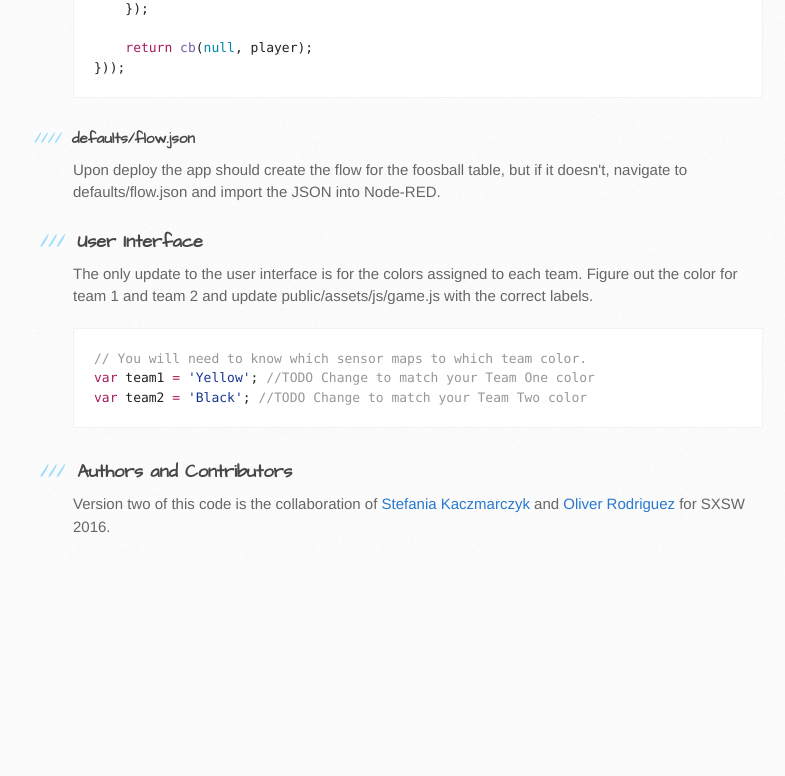
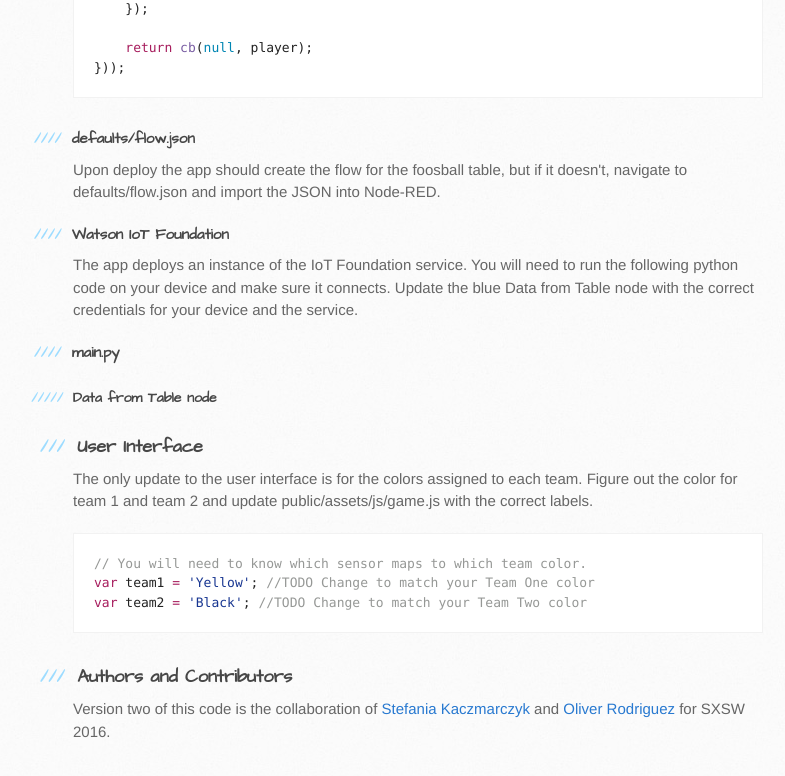
Before and after one commit to sharpstef/iot-foosball, a plain HTML site: page index.html in a window 1280 px wide. Shown: the part 3454-4230 px from the top of the page, without its empty margins (97-882 px from the left). Before the commit the page ends 4035 px from the top, so only its background shows below. Drawn offline with Linux system fonts and the light colour scheme.

```diff
--- a/index.html
+++ b/index.html
@@ -178,6 +178,17 @@
 
 <p>Upon deploy the app should create the flow for the foosball table, but if it doesn't, navigate to defaults/flow.json and import the JSON into Node-RED.</p>
 
+<h4>
+<a id="watson-iot-foundation" class="anchor" href="#watson-iot-foundation" aria-hidden="true"><span aria-hidden="true" class="octicon octicon-link"></span></a>Watson IoT Foundation</h4>
+
+<p>The app deploys an instance of the IoT Foundation service.  You will need to run the following python code on your device and make sure it connects.  Update the blue Data from Table node with the correct credentials for your device and the service. </p>
+
+<h4>
+<a id="mainpy" class="anchor" href="#mainpy" aria-hidden="true"><span aria-hidden="true" class="octicon octicon-link"></span></a>main.py</h4>
+
+<h5>
+<a id="data-from-table-node" class="anchor" href="#data-from-table-node" aria-hidden="true"><span aria-hidden="true" class="octicon octicon-link"></span></a>Data from Table node</h5>
+
 <h3>
 <a id="user-interface" class="anchor" href="#user-interface" aria-hidden="true"><span aria-hidden="true" class="octicon octicon-link"></span></a>User Interface</h3>
 
```
Also changed, not shown: params.json (+1 -1 lines).
